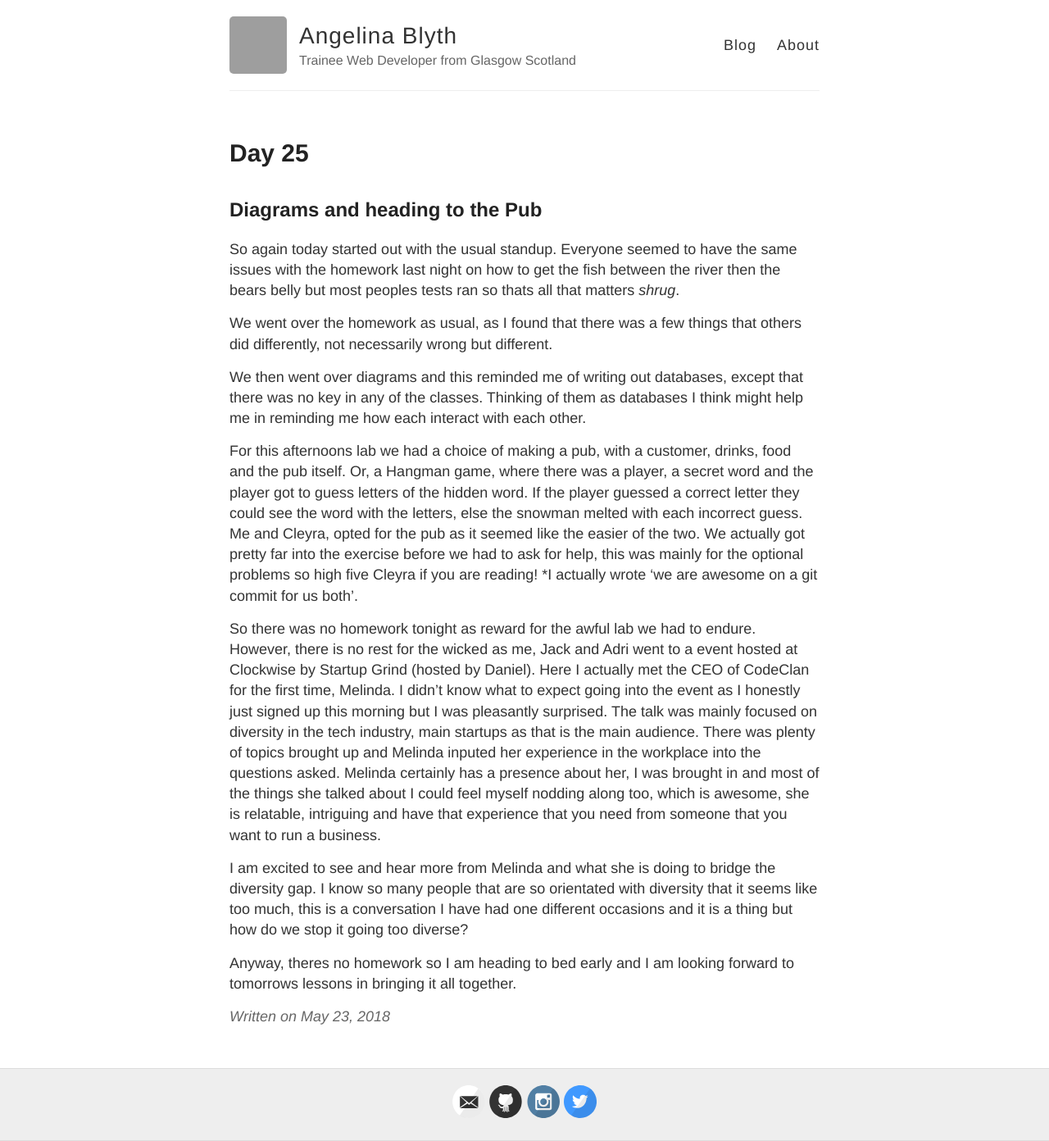
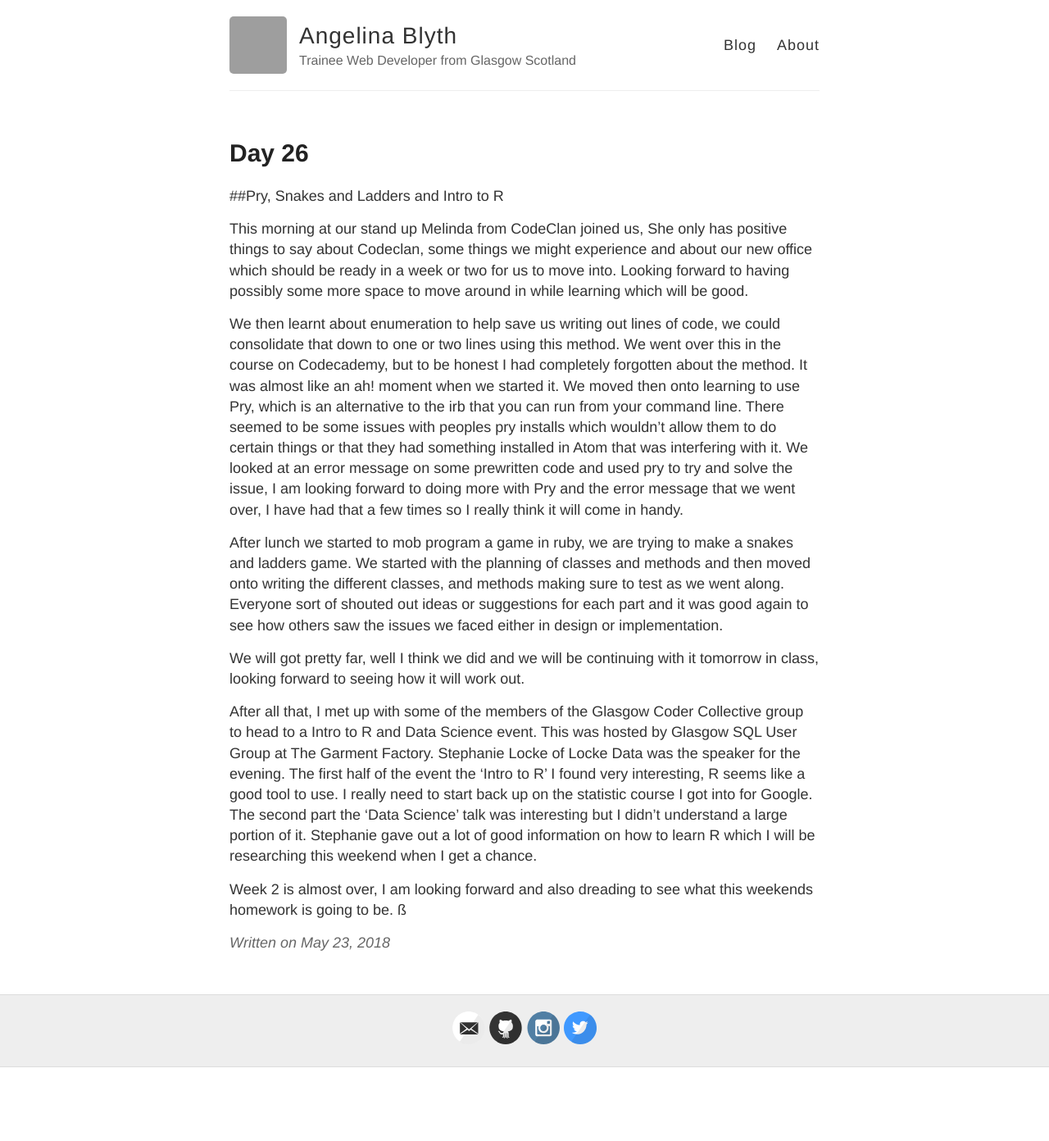
Before and after one commit to angelinalblyth/angelinalblyth.github.io, a Jekyll site: the page built from _posts/2018-5-23-Day26.md, in a window 1280 px wide. Shown: the whole page at 82% size. Built offline with Jekyll 4.4.1, drawn with Linux system fonts in a browser that asks for light colours; after the commit the page ends 1302 px from its top, so only the background shows below that; grey boxes are pictures that could not be loaded.

Commit message:
Added day 26

```diff
--- a/_posts/2018-5-23-Day26.md
+++ b/_posts/2018-5-23-Day26.md
@@ -1,21 +1,19 @@
 ---
 layout: post
-title: Day 25
+title: Day 26
 ---
 
 
-## Diagrams and heading to the Pub
+##Pry, Snakes and Ladders and Intro to R
 
-So again today started out with the usual standup. Everyone seemed to have the same issues with the homework last night on how to get the fish between the river then the bears belly but most peoples tests ran so thats all that matters *shrug*.
+This morning at our stand up Melinda from CodeClan joined us, She only has positive things to say about Codeclan, some things we might experience and about our new office which should be ready in a week or two for us to move into. Looking forward to having possibly some more space to move around in while learning which will be good.
 
-We went over the homework as usual, as I found that there was a few things that others did differently, not necessarily wrong but different.
+We then learnt about enumeration to help save us writing out lines of code, we could consolidate that down to one or two lines using this method. We went over this in the course on Codecademy, but to be honest I had completely forgotten about the method. It was almost like an ah! moment when we started it. We moved then onto learning to use Pry, which is an alternative to the irb that you can run from your command line. There seemed to be some issues with peoples pry installs which wouldn't allow them to do certain things or that they had something installed in Atom that was interfering with it. We looked at an error message on some prewritten code and used pry to try and solve the issue, I am looking forward to doing more with Pry and the error message that we went over, I have had that a few times so I really think it will come in handy.
 
-We then went over diagrams and this reminded me of writing out databases, except that there was no key in any of the classes. Thinking of them as databases I think might help me in reminding me how each interact with each other.
+After lunch we started to mob program a game in ruby, we are trying to make a snakes and ladders game. We started with the planning of classes and methods and then moved onto writing the different classes, and methods making sure to test as we went along. Everyone sort of shouted out ideas or suggestions for each part and it was good again to see how others saw the issues we faced either in design or implementation.
 
-For this afternoons lab we had a choice of making a pub, with a customer, drinks, food and the pub itself. Or, a Hangman game, where there was a player, a secret word and the player got to guess letters of the hidden word. If the player guessed a correct letter they could see the word with the letters, else the snowman melted with each incorrect guess. Me and Cleyra, opted for the pub as it seemed like the easier of the two. We actually got pretty far into the exercise before we had to ask for help, this was mainly for the optional problems so high five Cleyra if you are reading! *I actually wrote 'we are awesome on a git commit for us both'.
+We will got pretty far, well I think we did and we will be continuing with it tomorrow in class, looking forward to seeing how it will work out.
 
-So there was no homework tonight as reward for the awful lab we had to endure. However, there is no rest for the wicked as me, Jack and Adri went to a event hosted at Clockwise by Startup Grind (hosted by Daniel). Here I actually met the CEO of CodeClan for the first time, Melinda. I didn't know what to expect going into the event as I honestly just signed up this morning but I was pleasantly surprised. The talk was mainly focused on diversity in the tech industry, main startups as that is the main audience. There was plenty of topics brought up and Melinda inputed her experience in the workplace into the questions asked. Melinda certainly has a presence about her, I was brought in and most of the things she talked about I could feel myself nodding along too, which is awesome, she is relatable, intriguing and have that experience that you need from someone that you want to run a business.
+After all that, I met up with some of the members of the Glasgow Coder Collective group to head to a Intro to R and Data Science event. This was hosted by Glasgow SQL User Group at The Garment Factory. Stephanie Locke of Locke Data was the speaker for the evening. The first half of the event the 'Intro to R' I found very interesting, R seems like a good tool to use. I really need to start back up on the statistic course I got into for Google. The second part the 'Data Science' talk was interesting but I didn't understand a large portion of it. Stephanie gave out a lot of good information on how to learn R which I will be researching this weekend when I get a chance.
 
-I am excited to see and hear more from Melinda and what she is doing to bridge the diversity gap. I know so many people that are so orientated with diversity that it seems like too much, this is a conversation I have had one different occasions and it is a thing but how do we  stop it going too diverse?
-
-Anyway, theres no homework so I am heading to bed early and I am looking forward to tomorrows lessons in bringing it all together.
+Week 2 is almost over, I am looking forward and also dreading to see what this weekends homework is going to be. ß
```
